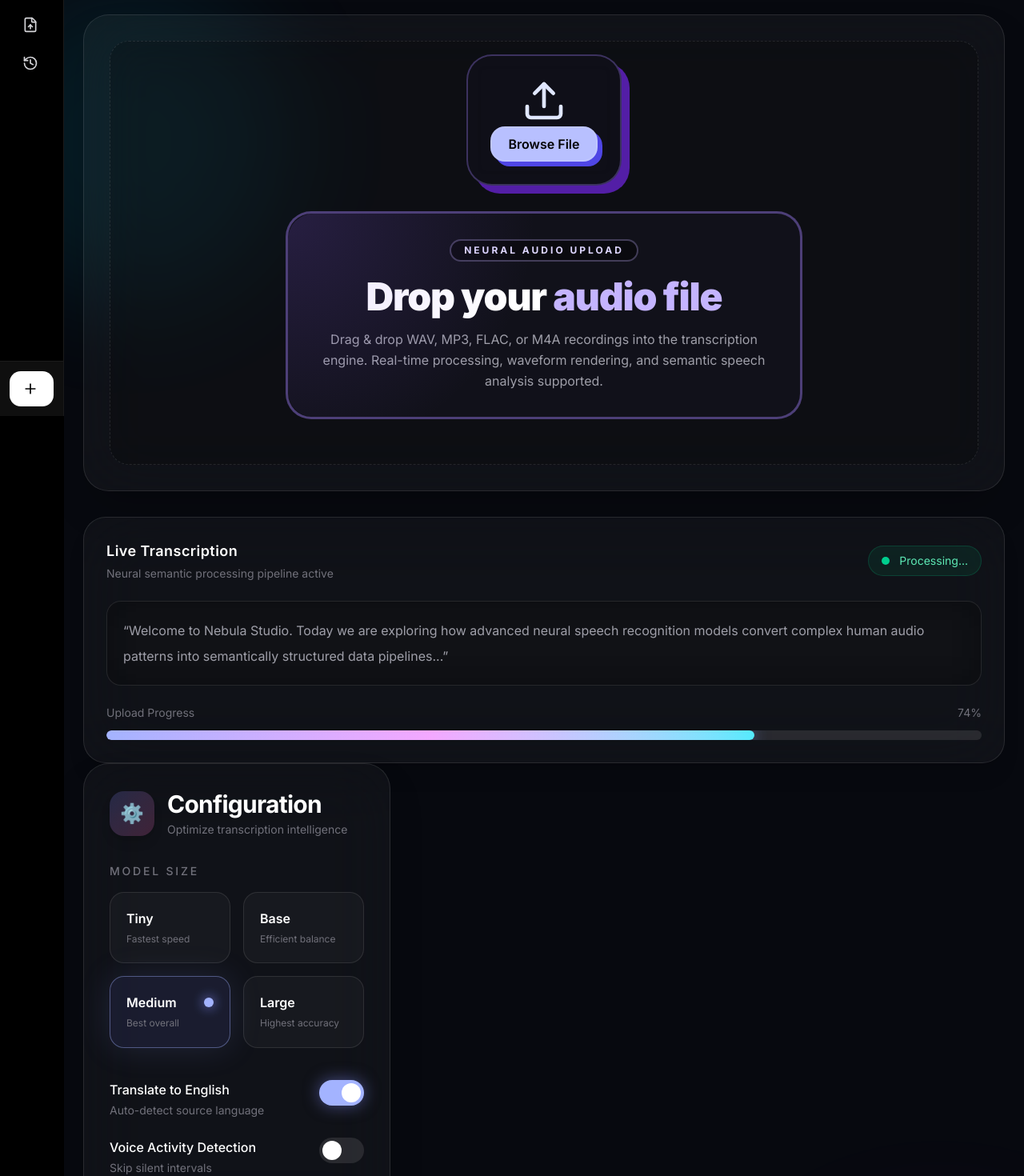
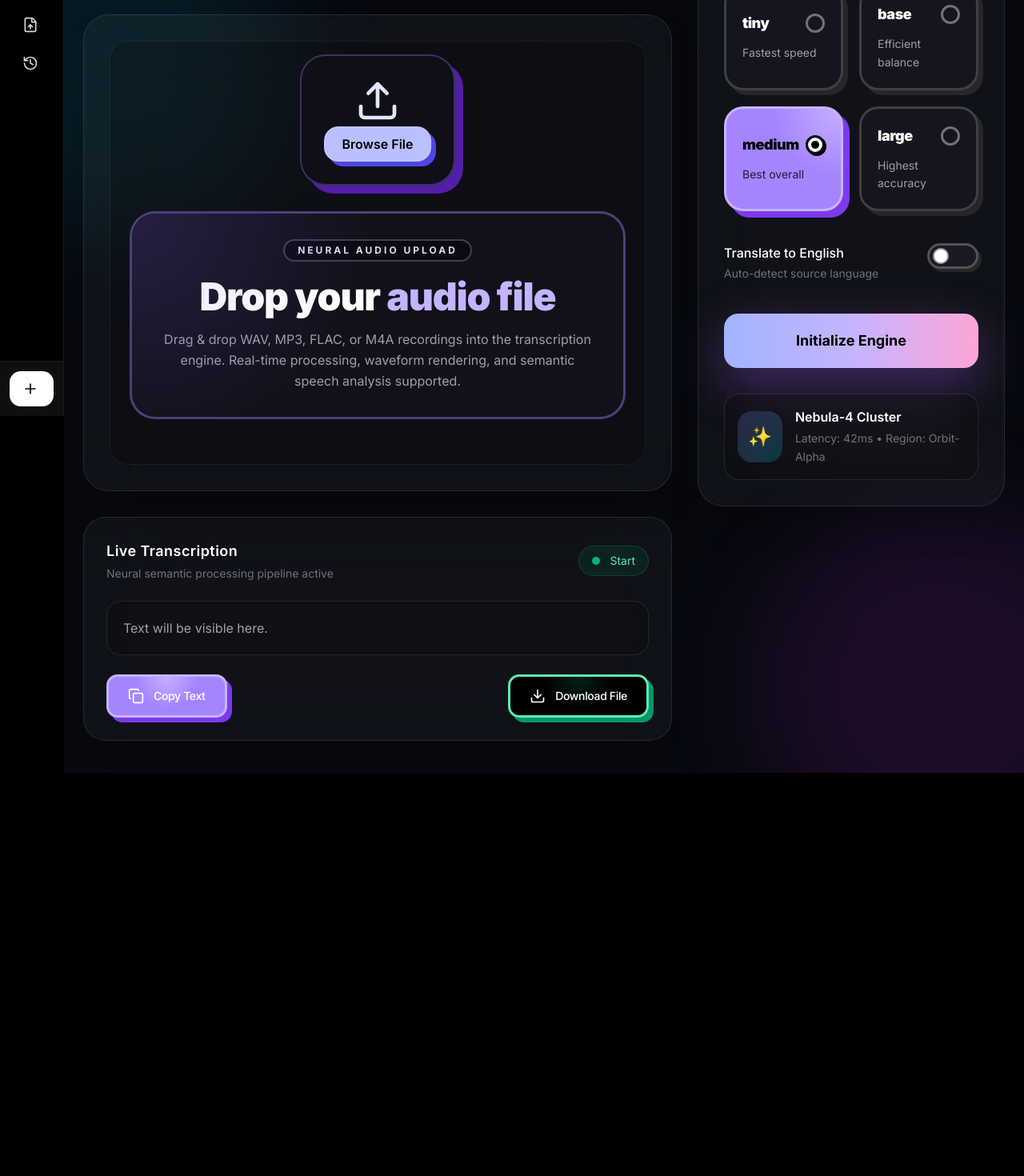
Before and after one commit to rahul-vyas-dev/Voxora, a Next.js app in the folder Frontend/voxora/: page /dashboard/transcription in a window 1280 px wide. Shown: the part 280-1750 px from the top of the page at 80% size. After the commit the page ends 1246 px from the top, so only its background shows below. Built offline with nearby package versions, Linux system fonts and the light colour scheme.

Commit message:
adding stt compo

```diff
--- /dev/null
+++ b/Frontend/voxora/app/constants/whishper.model.ts
@@ -0,0 +1,25 @@
+type WhisperModel = "tiny" | "base" | "medium" | "large";
+
+interface ModelOption {
+  name: WhisperModel;
+  desc: string;
+}
+
+export const models: ModelOption[] = [
+  {
+    name: "tiny",
+    desc: "Fastest speed",
+  },
+  {
+    name: "base",
+    desc: "Efficient balance",
+  },
+  {
+    name: "medium",
+    desc: "Best overall",
+  },
+  {
+    name: "large",
+    desc: "Highest accuracy",
+  },
+];
--- a/Frontend/voxora/app/dashboard/transcription/page.tsx
+++ b/Frontend/voxora/app/dashboard/transcription/page.tsx
@@ -3,18 +3,31 @@
 import { FileUpload } from "@/components/ui/File-upload";
 import { useSidebar } from "@/utils/sidebar.context";
 import { useEffect, useRef, useState } from "react";
-import { useForm, SubmitHandler, Controller } from "react-hook-form";
+import { useForm, SubmitHandler, Controller, useWatch } from "react-hook-form";
 import { type STTStudioFormValues } from "@/types/stt.types";
 import { getAudioDuration } from "@/utils/audio";
 import { Button } from "@/components/Button";
+import { models } from "@/app/constants/whishper.model";
+import { toast } from "sonner";
+import { Copy, Download } from "lucide-react";
+import axios from "axios";
+import { STTResponse } from "@/types/stt.types";
 
 export default function Page() {
   const { open } = useSidebar();
   const [audio, setAudio] = useState<File | null>(null);
   const [isAudioPlay, setIsAudioPlay] = useState<boolean>(false);
   const [duration, setDuration] = useState<string>("0");
+  const [enabled, setEnabled] = useState(false);
+  const [aiResponse, setAiResponse] = useState<STTResponse | null>(null);
+  const [language, setLanguage] = useState<string>("");
   const audioRef = useRef<HTMLAudioElement | null>(null);
   const intervalRef = useRef<NodeJS.Timeout | null>(null);
+  const [selectedModel, setSelectedModel] = useState<"tiny" | "base" | "medium" | "large">(
+    "medium"
+  );
+  const backendUrl = process.env.BACKEND_PATH!;
+
   const [waveformHeights, setWaveformHeights] = useState<number[]>(() =>
     Array.from({ length: 70 }, () => Math.floor(Math.random() * 100))
   );
@@ -34,19 +47,55 @@ export default function Page() {
   };
 
   const {
-    register,
     handleSubmit,
-    watch,
     formState: { errors },
     control,
+    setValue,
+    getValues,
   } = useForm<STTStudioFormValues>({
     defaultValues: {
       audioFile: null,
       modelSize: "base",
       translateToEnglish: false,
-      voiceActivityDetection: false,
     },
   });
+
+  useEffect(() => {
+    toast.error(errors.audioFile?.message);
+  }, [errors.audioFile?.message]);
+
+  const isaudioChanges = useWatch({
+    control,
+    name: "audioFile",
+  });
+
+  const sizeChanges = useWatch({
+    control,
+    name: "modelSize",
+  });
+
+  const translateToEngLangChanges = useWatch({
+    control,
+    name: "translateToEnglish",
+  });
+
+  // set value on change
+  useEffect(() => {
+    const audioFile = getValues("audioFile");
+    if (audioFile) {
+      setAudio(audioFile);
+      setValue("modelSize", selectedModel);
+      setValue("translateToEnglish", enabled);
+    }
+  }, [
+    isaudioChanges,
+    sizeChanges,
+    translateToEngLangChanges,
+    getValues,
+    enabled,
+    selectedModel,
+    setValue,
+  ]);
 
   // create audio URL
   useEffect(() => {
@@ -72,12 +121,24 @@ export default function Page() {
 
   // Form submit
   const onSubmit: SubmitHandler<STTStudioFormValues> = async (data) => {
-    console.log(data);
     if (data.audioFile) {
       const duration = await getAudioDuration(data.audioFile);
       setDuration(formatDuration(duration));
     }
-    setAudio(data.audioFile);
+    setLanguage("Processing...");
+    try {
+      const response: STTResponse = await axios.post(`${backendUrl}/stt`, {
+        audio: data.audioFile,
+        model_size: data.modelSize,
+        translate: data.translateToEnglish,
+      });
+      setLanguage(response.language);
+      setAiResponse(response);
+      toast.success("Transcription done successfully.");
+    } catch (error) {
+      console.log("Error during api req to STT", error);
+      toast.error("Error during transcription.");
+    }
   };
 
   // Handle toggle audio
@@ -125,8 +186,11 @@ export default function Page() {
         <div className="absolute right-[-10%] bottom-[-10%] h-112.5 w-112.5 rounded-full bg-fuchsia-500/10 blur-3xl" />
       </div>
 
-      <section className="relative z-10 mx-auto flex max-w-7xl flex-col gap-8 px-6 py-10 lg:flex-row">
-        <form onSubmit={handleSubmit(onSubmit)}>
+      <section>
+        <form
+          className="relative z-10 mx-auto flex max-w-7xl flex-col gap-8 px-6 py-10 lg:flex-row"
+          onSubmit={handleSubmit(onSubmit)}
+        >
           {/* Left Section */}
           <div className="flex-1 space-y-8">
             {/* Heading */}
@@ -246,34 +310,52 @@ export default function Page() {
 
                 <div className="flex items-center gap-3 rounded-full border border-emerald-500/20 bg-emerald-500/10 px-4 py-2 text-sm text-emerald-300">
                   <div className="h-2.5 w-2.5 animate-pulse rounded-full bg-emerald-400" />
-                  Processing...
+                  {language ? language : "Start"}
                 </div>
               </div>
 
               <div className="rounded-2xl border border-white/10 bg-black/30 p-5 text-zinc-300 backdrop-blur-xl">
-                <p className="leading-8 text-zinc-400">
-                  “Welcome to Nebula Studio. Today we are exploring how advanced neural speech
-                  recognition models convert complex human audio patterns into semantically
-                  structured data pipelines...”
+                <p className="scrollbar-thin scrollbar-track-transparent scrollbar-thumb-violet-400/70 hover:scrollbar-thumb-violet-300 max-h-40 overflow-y-auto pr-3 leading-relaxed text-zinc-400 [&::-webkit-scrollbar]:w-2 [&::-webkit-scrollbar-thumb]:rounded-full [&::-webkit-scrollbar-thumb]:border-2 [&::-webkit-scrollbar-thumb]:border-[#11111a] [&::-webkit-scrollbar-thumb]:bg-violet-400 [&::-webkit-scrollbar-thumb:hover]:bg-violet-300 [&::-webkit-scrollbar-track]:rounded-full [&::-webkit-scrollbar-track]:bg-transparent">
+                  {aiResponse?.text ? aiResponse.text : "Text will be visible here."}
                 </p>
               </div>
 
               {/* Progress */}
               <div className="mt-6 space-y-3">
-                <div className="flex items-center justify-between text-sm text-zinc-500">
-                  <span>Upload Progress</span>
-                  <span>74%</span>
-                </div>
+                <div className="flex flex-wrap items-center justify-between">
+                  <Button
+                    className="group relative overflow-hidden rounded-2xl border-[3px] border-violet-300 bg-violet-400 px-6 py-6 font-black tracking-tight text-black shadow-[6px_6px_0px_#7c3aed] transition-all duration-200 hover:-translate-y-1 hover:shadow-[10px_10px_0px_#7c3aed] active:translate-y-1 active:shadow-[3px_3px_0px_#7c3aed]"
+                    onClick={async () => {
+                      if (aiResponse?.text) {
+                        await navigator.clipboard.writeText(aiResponse.text);
+                        toast.success(<b>Text copied successfully.</b>);
+                      }
+                      toast.message(<b>Nothing to copy.</b>);
+                    }}
+                  >
+                    <span className="relative z-10 flex items-center gap-3">
+                      <Copy className="h-5 w-5 transition-transform duration-300 group-hover:scale-110" />
+                      Copy Text
+                    </span>
 
-                <div className="h-3 overflow-hidden rounded-full bg-white/10">
-                  <div className="h-full w-[74%] rounded-full bg-linear-to-r from-indigo-300 via-fuchsia-300 to-cyan-300 shadow-[0_0_20px_rgba(129,140,248,0.7)]" />
+                    <div className="absolute inset-0 bg-[radial-gradient(circle_at_top,rgba(255,255,255,0.35),transparent_45%)]" />
+                  </Button>
+
+                  <Button className="group relative overflow-hidden rounded-2xl border-[3px] border-emerald-300 bg-[#11111a] px-6 py-6 font-black tracking-tight text-emerald-200 shadow-[6px_6px_0px_#059669] transition-all duration-200 hover:-translate-y-1 hover:shadow-[10px_10px_0px_#059669] active:translate-y-1 active:shadow-[3px_3px_0px_#059669]">
+                    <span className="relative z-10 flex items-center gap-3">
+                      <Download className="h-5 w-5 transition-transform duration-300 group-hover:translate-y-0.5" />
+                      Download File
+                    </span>
+
+                    <div className="absolute inset-0 bg-[radial-gradient(circle_at_top,rgba(16,185,129,0.18),transparent_45%)]" />
+                  </Button>
                 </div>
               </div>
             </div>
           </div>
 
           {/* Right Config Panel */}
-          <aside className="w-full max-w-sm">
+          <aside className="w-full lg:max-w-sm">
             <div className="sticky top-8 rounded-[32px] border border-white/10 bg-white/4 p-8 shadow-2xl backdrop-blur-2xl">
               <div className="mb-8 flex items-center gap-4">
                 <div className="flex h-14 w-14 items-center justify-center rounded-2xl bg-linear-to-br from-indigo-400/20 to-pink-400/20 text-2xl shadow-lg">
@@ -287,88 +369,97 @@ export default function Page() {
               </div>
 
               {/* Model Selection */}
-              <div className="space-y-4">
-                <h3 className="text-sm font-medium tracking-[0.2em] text-zinc-500 uppercase">
+              <div className="space-y-5">
+                <div className="flex items-center gap-3">
+                  <div className="h-4 w-4 rounded-md bg-violet-400 shadow-[3px_3px_0px_#7c3aed]" />
+
+                  <h3 className="text-sm font-black tracking-[0.25em] text-zinc-300 uppercase">
                     Model Size
                   </h3>
+                </div>
 
-                <div className="grid grid-cols-2 gap-4">
-                  {[
-                    {
-                      name: "Tiny",
-                      desc: "Fastest speed",
-                    },
-                    {
-                      name: "Base",
-                      desc: "Efficient balance",
-                    },
-                    {
-                      name: "Medium",
-                      desc: "Best overall",
-                      active: true,
-                    },
-                    {
-                      name: "Large",
-                      desc: "Highest accuracy",
-                    },
-                  ].map((model) => (
+                <div className="grid grid-cols-2 gap-5">
+                  {models.map((model) => {
+                    const isActive = selectedModel === model.name;
+
+                    return (
                       <button
                         key={model.name}
-                      className={`rounded-2xl border p-5 text-left transition-all duration-300 ${
-                        model.active
-                          ? "border-indigo-300/40 bg-indigo-400/10 shadow-[0_0_40px_rgba(129,140,248,0.15)]"
-                          : "border-white/10 bg-white/3 hover:bg-white/6"
-                      }`}
+                        type="button"
+                        onClick={() => {
+                          setSelectedModel(model.name);
+                        }}
+                        className={`group relative overflow-hidden rounded-[24px] border-[3px] p-5 text-left transition-all duration-200 ${
+                          isActive
+                            ? `border-violet-300 bg-violet-400 text-black shadow-[8px_8px_0px_#7c3aed] hover:-translate-y-1 hover:shadow-[12px_12px_0px_#7c3aed]`
+                            : `border-zinc-700 bg-[#151520] text-white shadow-[6px_6px_0px_#27272a] hover:-translate-y-1 hover:border-violet-400/60 hover:shadow-[8px_8px_0px_#7c3aed]`
+                        } `}
                       >
-                      <div className="mb-1 flex items-center justify-between">
-                        <span className="font-semibold text-white">{model.name}</span>
+                        {/* glow */}
+                        {isActive && (
+                          <div className="pointer-events-none absolute inset-0 bg-[radial-gradient(circle_at_top_right,rgba(255,255,255,0.35),transparent_45%)]" />
+                        )}
 
-                        {model.active && (
-                          <div className="h-3 w-3 rounded-full bg-indigo-300 shadow-[0_0_15px_rgba(129,140,248,1)]" />
-                        )}
+                        <div className="relative z-10">
+                          <div className="mb-3 flex items-center justify-between">
+                            <span
+                              className={`text-lg font-black tracking-tight ${
+                                isActive ? "text-black" : "text-white"
+                              } `}
+                            >
+                              {model.name}
+                            </span>
+
+                            <div
+                              className={`flex h-6 w-6 items-center justify-center rounded-full border-[3px] transition-all ${
+                                isActive
+                                  ? `border-black bg-white shadow-[2px_2px_0px_#000]`
+                                  : `border-zinc-500 bg-transparent`
+                              } `}
+                            >
+                              {isActive && <div className="h-2.5 w-2.5 rounded-full bg-black" />}
+                            </div>
                           </div>
 
-                      <p className="text-xs leading-relaxed text-zinc-500">{model.desc}</p>
+                          <p
+                            className={`text-sm leading-relaxed ${
+                              isActive ? "text-black/80" : "text-zinc-400"
+                            } `}
+                          >
+                            {model.desc}
+                          </p>
+                        </div>
                       </button>
-                  ))}
+                    );
+                  })}
                 </div>
               </div>
 
               {/* Toggles */}
               <div className="mt-10 space-y-6">
-                {[
-                  {
-                    title: "Translate to English",
-                    desc: "Auto-detect source language",
-                    active: true,
-                  },
-                  {
-                    title: "Voice Activity Detection",
-                    desc: "Skip silent intervals",
-                    active: false,
-                  },
-                ].map((item) => (
-                  <div key={item.title} className="flex items-start justify-between gap-4">
+                <div className="flex items-start justify-between gap-4">
                   <div>
-                      <h4 className="font-medium text-white">{item.title}</h4>
-                      <p className="mt-1 text-sm text-zinc-500">{item.desc}</p>
+                    <h4 className="font-medium text-white">Translate to English</h4>
+                    <p className="mt-1 text-sm text-zinc-500">Auto-detect source language</p>
                   </div>
-
                   <button
-                      className={`relative h-8 w-14 rounded-full transition-all duration-300 ${
-                        item.active
-                          ? "bg-indigo-300 shadow-[0_0_20px_rgba(129,140,248,0.5)]"
-                          : "bg-white/10"
-                      }`}
+                    type="button"
+                    onClick={() => {
+                      setEnabled((prev) => !prev);
+                    }}
+                    className={`relative flex h-8 w-16 items-center rounded-full border-[3px] transition-all duration-300 ${
+                      enabled
+                        ? `border-violet-300 bg-violet-400 shadow-[4px_4px_0px_#7c3aed]`
+                        : `border-zinc-600 bg-[#1a1a24] shadow-[4px_4px_0px_#27272a]`
+                    } `}
                   >
                     <div
-                        className={`absolute top-1 h-6 w-6 rounded-full bg-white transition-all duration-300 ${
-                          item.active ? "right-1" : "left-1"
-                        }`}
+                      className={`absolute h-5 w-5 rounded-full border-2 bg-white transition-all duration-300 ${
+                        enabled ? "translate-x-9 border-black" : "translate-x-1 border-zinc-400"
+                      } `}
                     />
                   </button>
                 </div>
-                ))}
               </div>
 
               {/* Start Button */}
--- a/Frontend/voxora/components/ui/SideBar.tsx
+++ b/Frontend/voxora/components/ui/SideBar.tsx
@@ -27,7 +27,7 @@ function SideBar() {
         return;
       }
 
-      const backend_path = process.env.NEXT_PUBLIC_BACKEND_PATH;
+      const backend_path = process.env.BACKEND_PATH;
 
       const fetched_history: ChatHistory[] = await axios.post(backend_path!, {
         session_ids,
--- a/Frontend/voxora/package.json
+++ b/Frontend/voxora/package.json
@@ -25,6 +25,7 @@
     "shadcn": "^4.7.0",
     "sonner": "^2.0.7",
     "tailwind-merge": "^3.6.0",
+    "tailwind-scrollbar": "^4.0.2",
     "tw-animate-css": "^1.4.0"
   },
   "devDependencies": {
--- a/Frontend/voxora/types/stt.types.ts
+++ b/Frontend/voxora/types/stt.types.ts
@@ -9,3 +9,9 @@ export interface STTStudioFormValues {
   translateToEnglish: boolean;
   voiceActivityDetection: boolean;
 }
+
+export interface STTResponse {
+  text: string;
+  language: string;
+  segments: string[];
+}
```
Also changed, not shown: 1 other file (tests, documents, lock files or other folders). Lines whose indentation alone changed are shown as unchanged.
